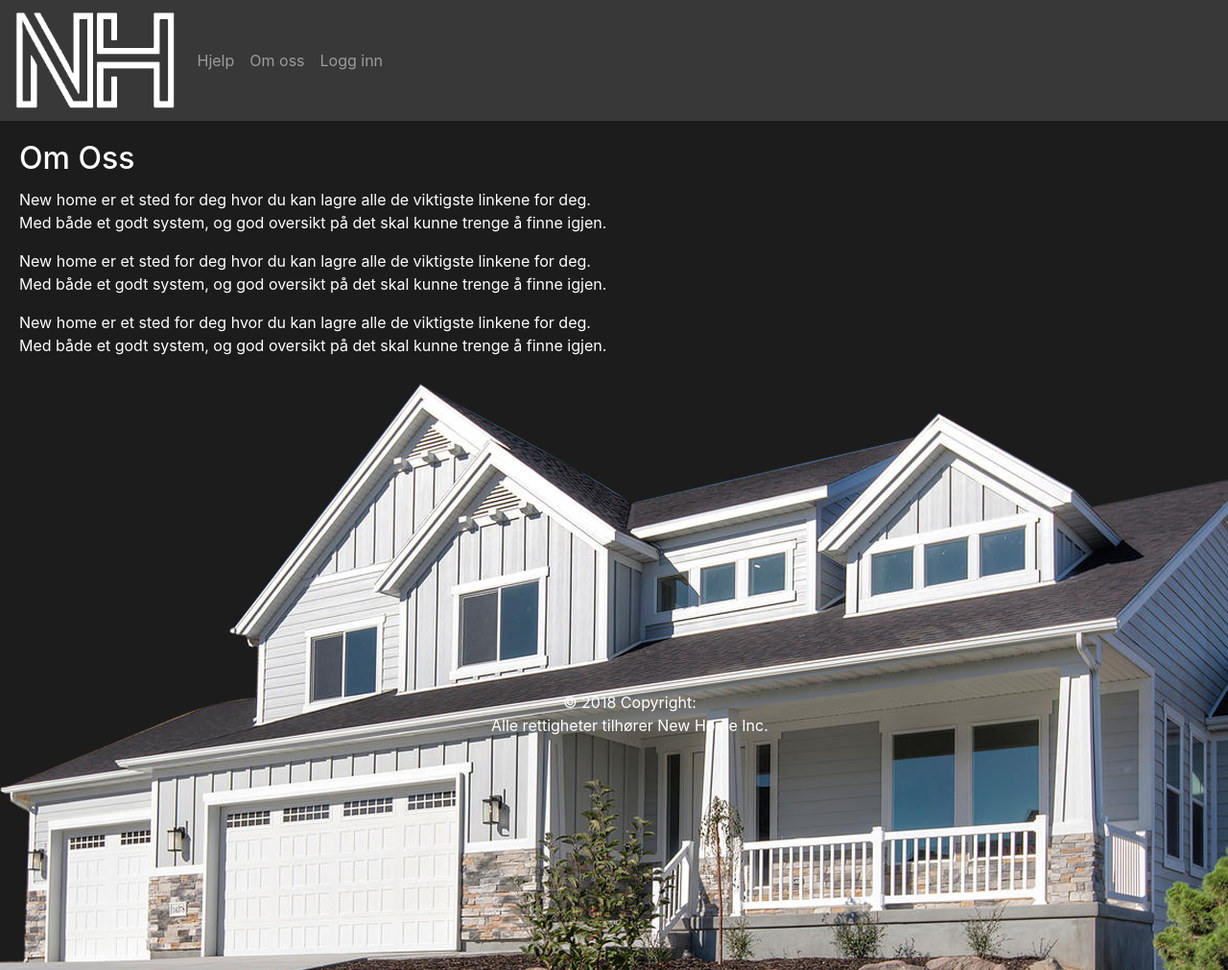
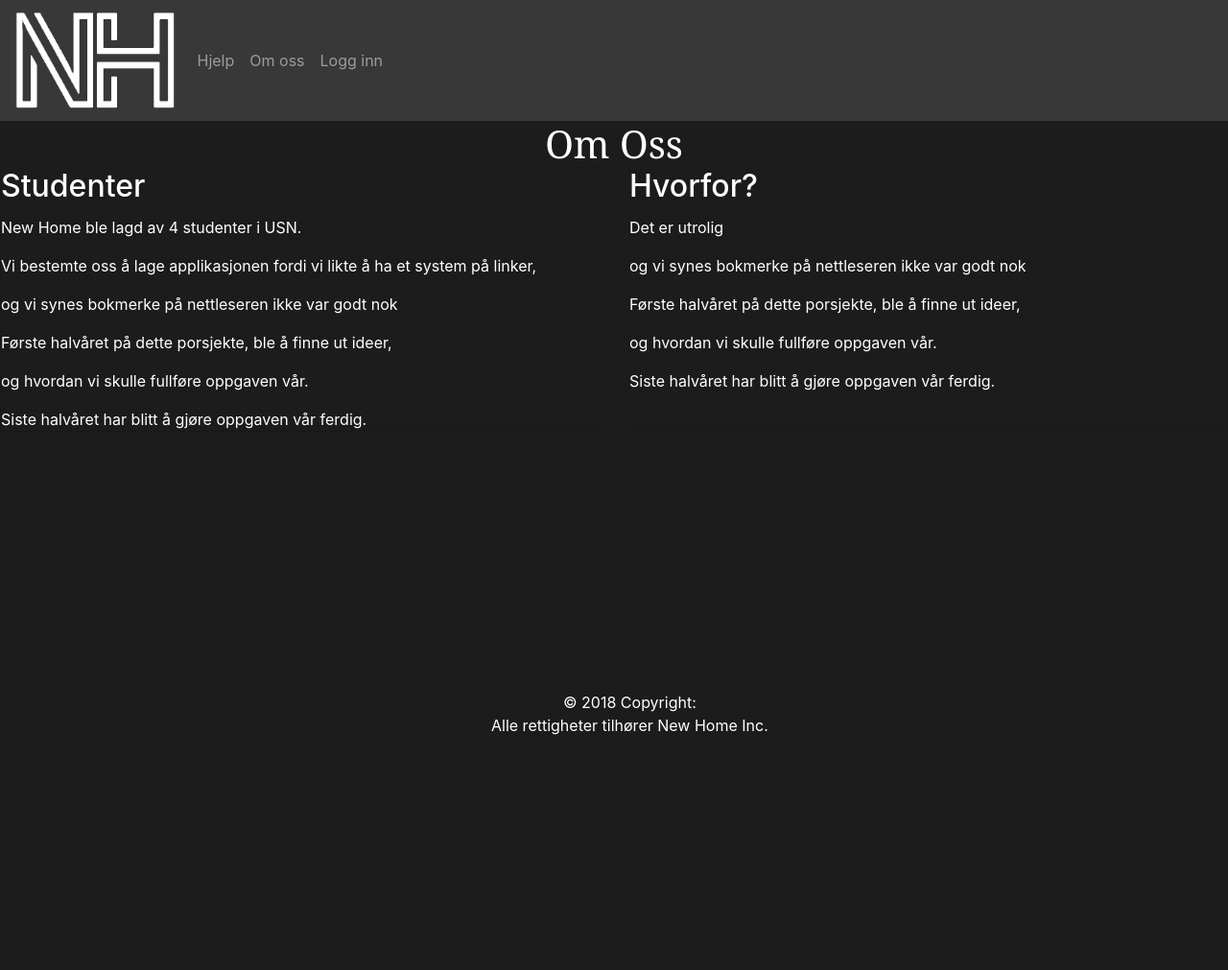
Before and after one commit to Drency/Applikasjon, a PHP site: page /about.html in a window 1280 px wide; the page is wider, and only the part inside the window is pictured. Shown: that part at 96% size. After the commit the page ends 766 px from the top of that part, so only its background shows below. Run offline with PHP 8.4, Linux system fonts and the light colour scheme; some libraries are stand-ins or nearby versions.

Commit message:
Forandret på aboutus og css

```diff
--- a/about.html
+++ b/about.html
@@ -40,23 +40,27 @@
     </nav>
 
     <!-- Cards for landing page -->
-    <div class="card-group" id="bg-color">
-        <div class="card" id="no-border">
-            <div class="card-body" id="bg-color">
-                <h2 class="card-title">Om Oss</h2>
-                <p class="card-text">New home er et sted for deg hvor du kan lagre alle de viktigste linkene for deg.
-                    <br>Med både et godt system, og god
-                    oversikt på det skal kunne trenge å finne igjen. </p>
-                <p class="card-text">New home er et sted for deg hvor du kan lagre alle de viktigste linkene for deg.
-                    <br>Med både et godt system, og god
-                    oversikt på det skal kunne trenge å finne igjen. </p>
-                <p class="card-text">New home er et sted for deg hvor du kan lagre alle de viktigste linkene for deg.
-                    <br>Med både et godt system, og god
-                    oversikt på det skal kunne trenge å finne igjen. </p>
+    <h1 class="text-center" id="about-heading">Om Oss</h1>
+
+
+    <div class="card-deck" id="bg-color">
+            <div class="card" id="bg-color">
+                <h2 class="card-title">Studenter</h2>
+                <p class="card-text">New Home ble lagd av 4 studenter i USN.</p>
+                <p class="card-text">Vi bestemte oss å lage applikasjonen fordi vi likte å ha et system på linker,</p>
+                <p class="card-text">og vi synes bokmerke på nettleseren ikke var godt nok</p>
+                <p class="card-text">Første halvåret på dette porsjekte, ble å finne ut ideer,</p>
+                <p class="card-text">og hvordan vi skulle fullføre oppgaven vår.</p>
+                <p class="card-text">Siste halvåret har blitt å gjøre oppgaven vår ferdig.</p>
             </div>
-        </div>
-        <div class="card-image">
-            <img src="img/new-home-png-14.png" alt="New Home">
+            <div class="card" id="bg-color">
+                <h2 class="card-title">Hvorfor?</h2>
+                <p class="card-text">Det er utrolig</p>
+                <p class="card-text">og vi synes bokmerke på nettleseren ikke var godt nok</p>
+                <p class="card-text">Første halvåret på dette porsjekte, ble å finne ut ideer,</p>
+                <p class="card-text">og hvordan vi skulle fullføre oppgaven vår.</p>
+                <p class="card-text">Siste halvåret har blitt å gjøre oppgaven vår ferdig.</p>
+            </div>
         </div>
     </div>
 
--- a/css/style.css
+++ b/css/style.css
@@ -31,6 +31,15 @@ body {
     margin:0;
 }
 
+/*About styling*/
+#about-heading{
+    font-family: Georgia, serif;
+    color: white;
+    display:block;
+    background-color:rgb(29, 28, 28);
+    margin:0;
+}
+
 /*about.html styling*/
 #no-border{
     border:none;
```
